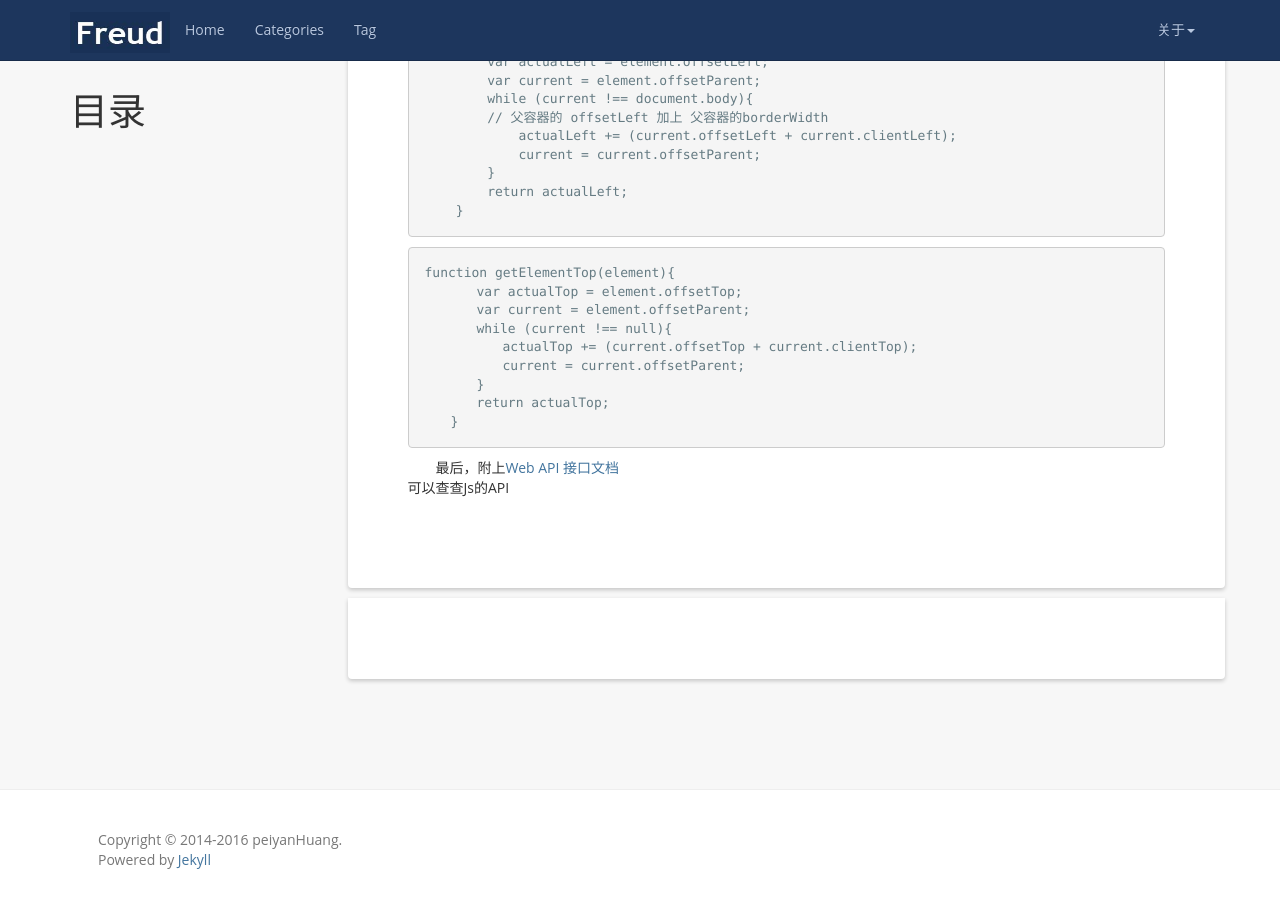
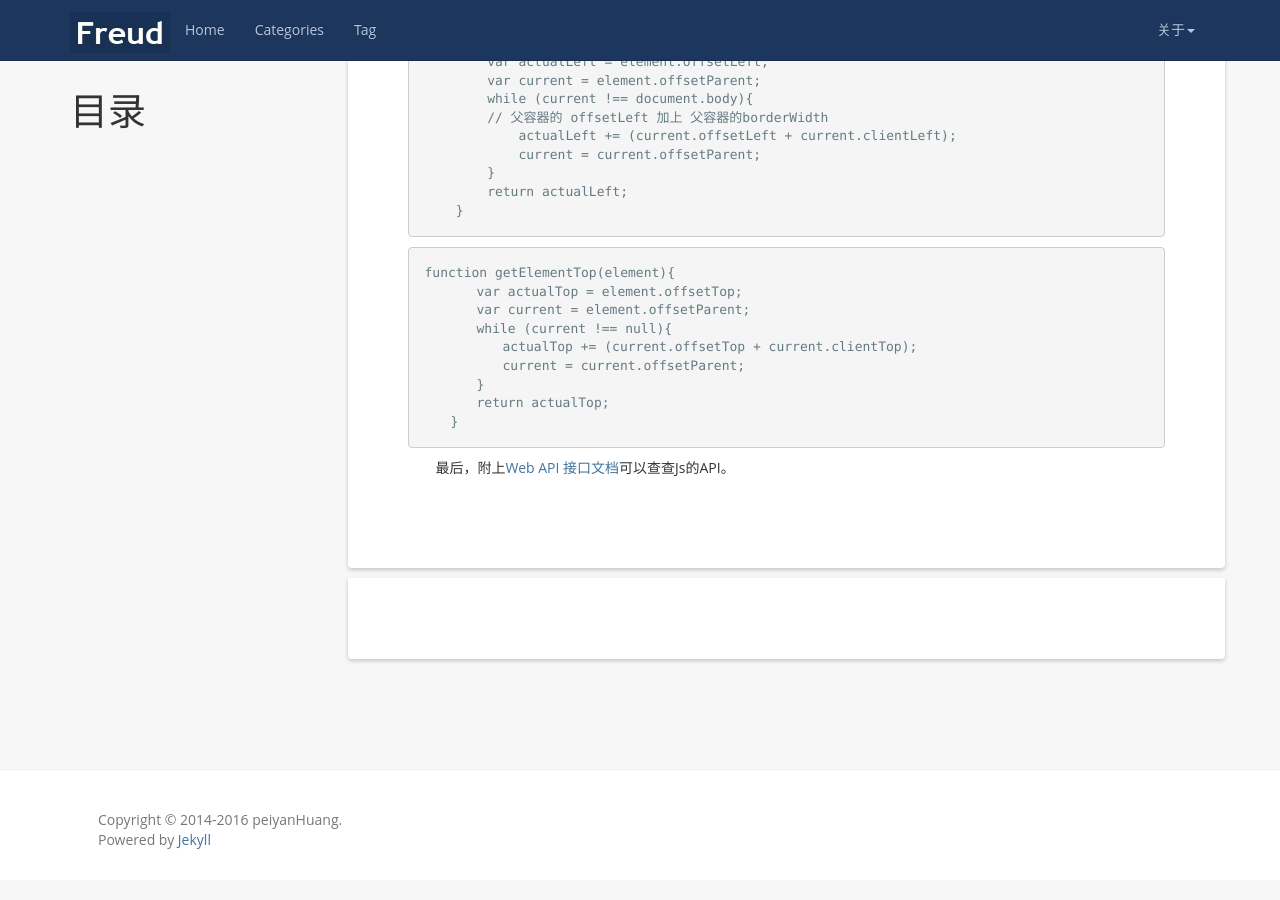
Before and after one commit to peiyanhuang/MyBlog, a Jekyll site: the page built from _posts/2016-10-16-Viewport.md, in a window 1280 px wide and 900 px high, scrolled down 2387 px. Built offline with Jekyll 4.4.1, drawn with Linux system fonts in a browser that asks for light colours.

````diff
--- a/_posts/2016-10-16-Viewport.md
+++ b/_posts/2016-10-16-Viewport.md
@@ -131,5 +131,4 @@
 　　}
 ```
 
-最后，附上[Web API 接口文档](https://developer.mozilla.org/zh-CN/docs/Web/API)
-可以查查Js的API
+最后，附上[Web API 接口文档](https://developer.mozilla.org/zh-CN/docs/Web/API)可以查查Js的API。
````
